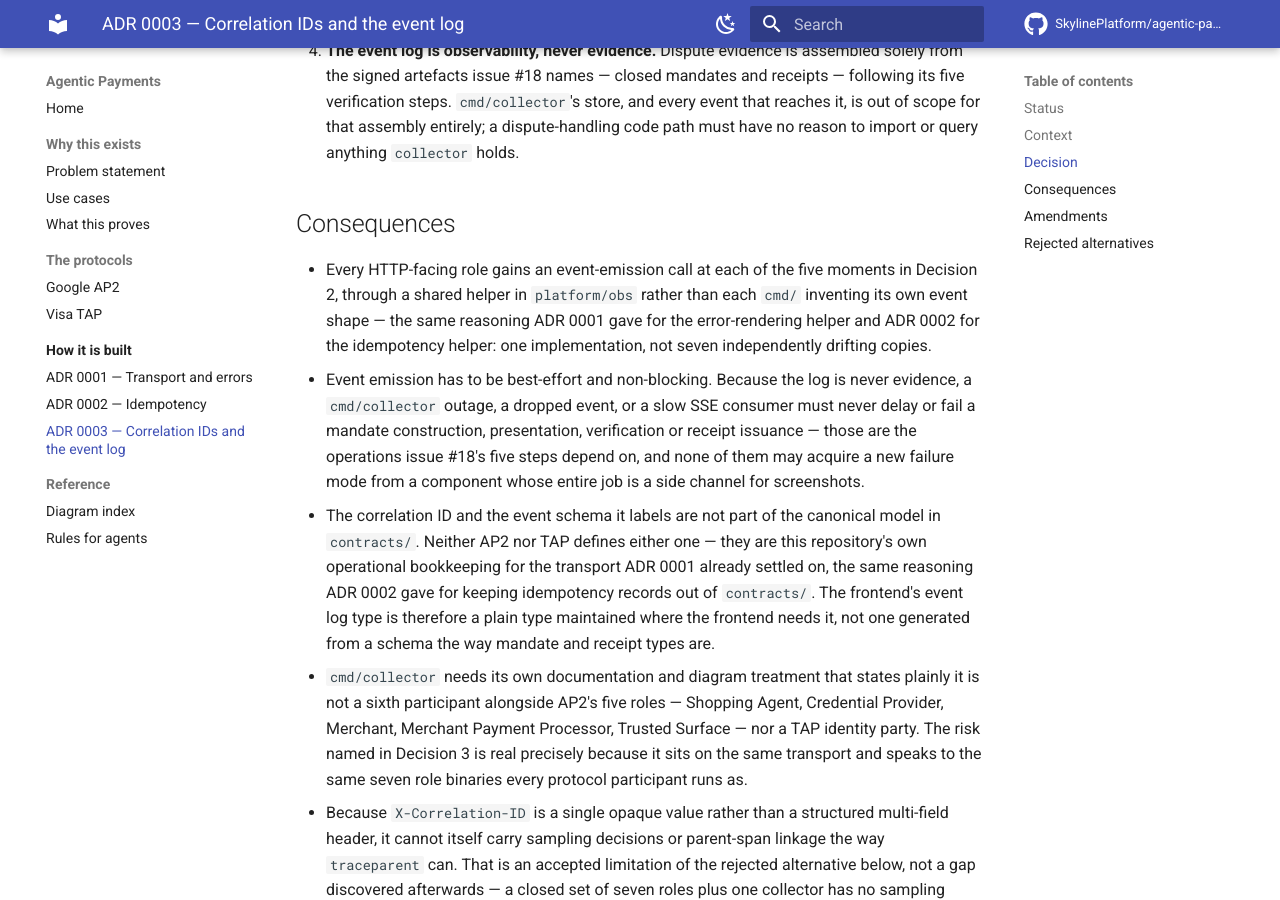
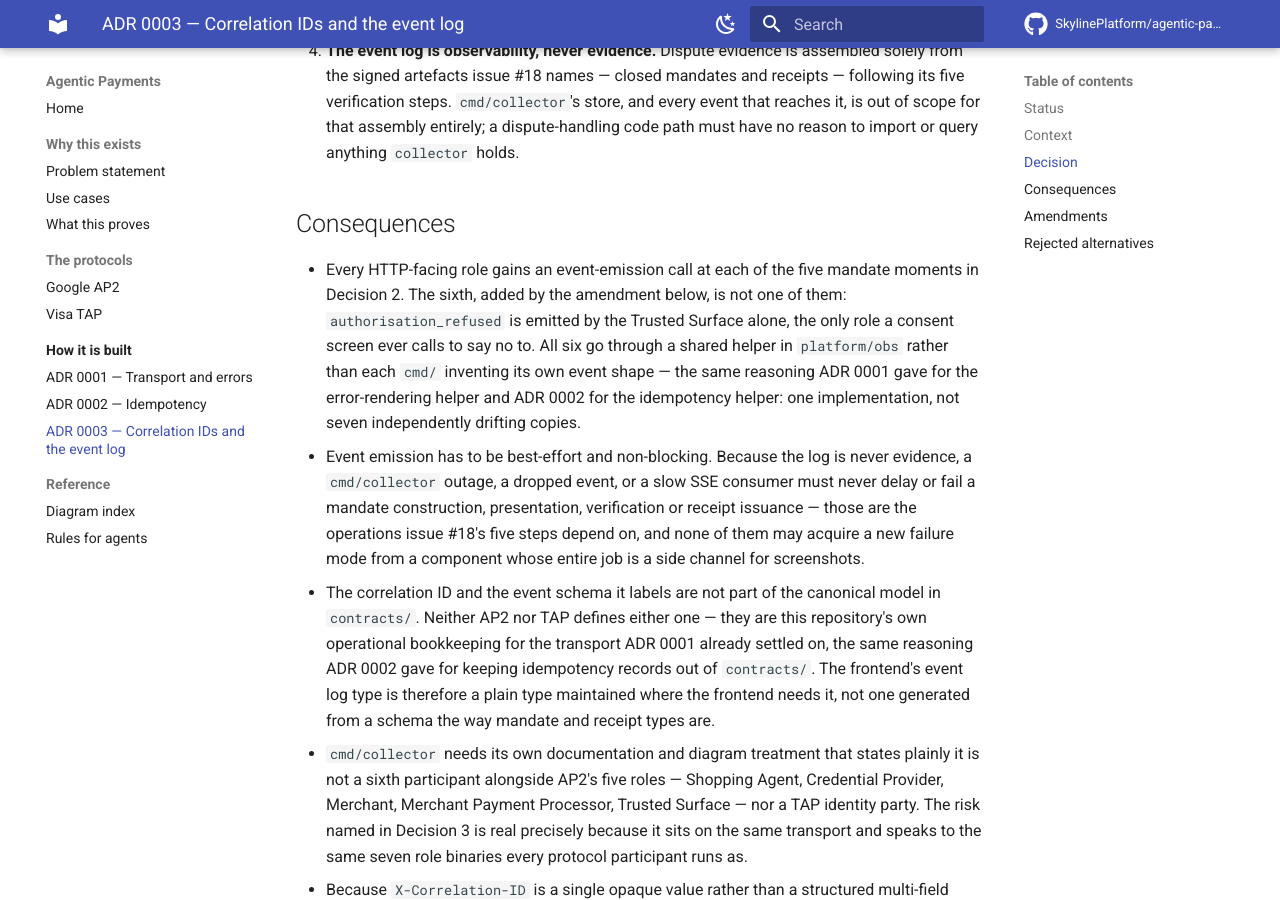
Before and after one commit to SkylinePlatform/agentic-payments, an MkDocs documentation site: the page built from docs/architecture/adr/0003-correlation-and-event-log.md, in a window 1280 px wide and 900 px high, scrolled down 2101 px. Built offline with MkDocs 1.6.1 and Material for MkDocs 9.7.7, drawn with Linux system fonts in a browser that asks for light colours; comment, search, counter and statistics services are not loaded; some of the changed text lies outside the part shown.

Commit message:
docs(obs): ADR 0003's Consequences catches up to its own amendment
Consequences still read "an event-emission call at each of the five
moments in Decision 2", while Decision 2 two sections up was amended to
six by commit 0d1c36f on this same branch — which swept the same "five to
six" phrase out of roles/run.go and left this one behind in the ADR that
line points at.

It was wrong a second way for the new sixth moment specifically:
authorisation_refused is emitted by the Trusted Surface alone, not by
"every HTTP-facing role" the way the five mandate moments are. Fixed both:
the count, and which roles the sixth actually applies to.

Also marks the Status line with the amendment date — this is the
repository's first ADR amendment, so the format used here (append "Amended
<date> (#N) — see Amendments below." to the Accepted line) is what the next
one follows.

Refs #22

Co-Authored-By: Claude Opus 5 (1M context) <noreply@anthropic.com>

```diff
--- a/docs/architecture/adr/0003-correlation-and-event-log.md
+++ b/docs/architecture/adr/0003-correlation-and-event-log.md
@@ -2,7 +2,7 @@
 
 ## Status
 
-Accepted, 2026-08-03.
+Accepted, 2026-08-03. Amended 2026-08-11 (#22) — see Amendments below.
 
 ## Context
 
@@ -101,11 +101,13 @@ a log entry that turns out to prove nothing.
 ## Consequences
 
 - Every HTTP-facing role gains an event-emission call at each of the five
-  moments in Decision 2, through a shared helper in `platform/obs` rather
-  than each `cmd/` inventing its own event shape — the same reasoning ADR
-  0001 gave for the error-rendering helper and ADR 0002 for the
-  idempotency helper: one implementation, not seven independently drifting
-  copies.
+  mandate moments in Decision 2. The sixth, added by the amendment below, is
+  not one of them: `authorisation_refused` is emitted by the Trusted Surface
+  alone, the only role a consent screen ever calls to say no to. All six go
+  through a shared helper in `platform/obs` rather than each `cmd/` inventing
+  its own event shape — the same reasoning ADR 0001 gave for the
+  error-rendering helper and ADR 0002 for the idempotency helper: one
+  implementation, not seven independently drifting copies.
 - Event emission has to be best-effort and non-blocking. Because the log is
   never evidence, a `cmd/collector` outage, a dropped event, or a slow SSE
   consumer must never delay or fail a mandate construction, presentation,
```
